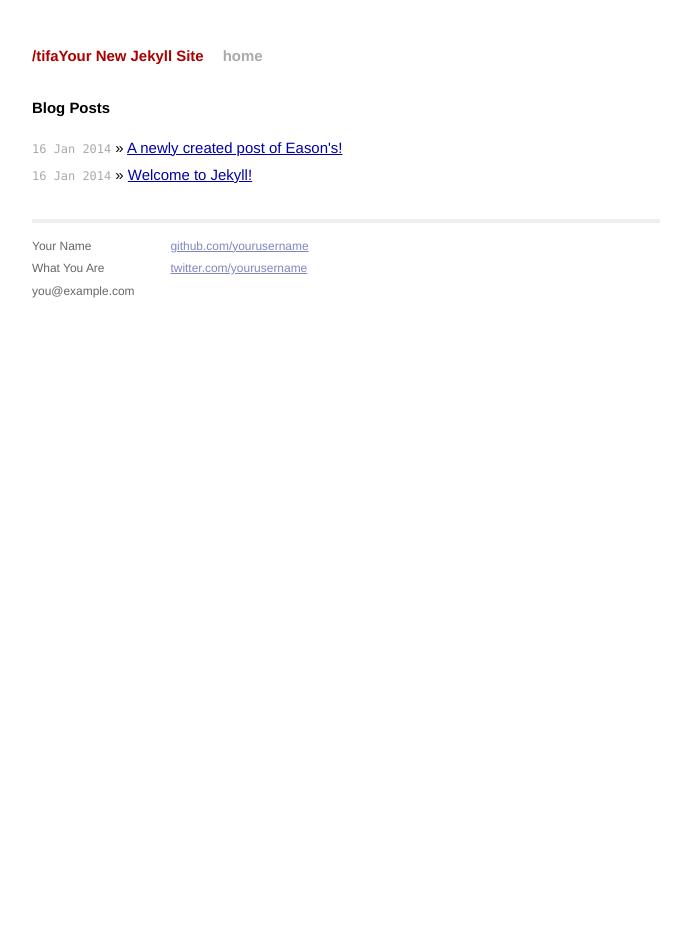
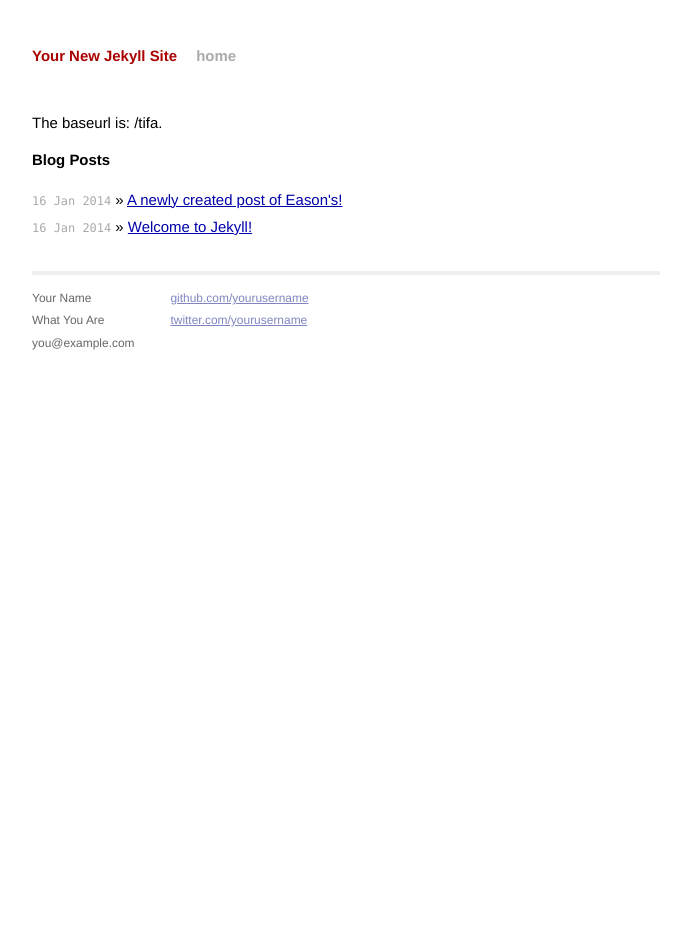
Before and after one commit to easoncxz/tifa, a Jekyll site: the page built from index.html, in a window 1280 px wide. Shown: the whole page, without its empty margins (294-985 px from the left). Built offline with Jekyll 4.4.1, drawn with Linux system fonts in a browser that asks for light colours; Markdown is read by kramdown in place of the engine named in the settings.

Commit message:
Fixes of contents.

```diff
--- a/_layouts/default.html
+++ b/_layouts/default.html
@@ -17,8 +17,9 @@
 
         <div class="site">
           <div class="header">
-            <h1 class="title"><a href="{{ site.baseurl }}">{{ site.baseurl }}{{ site.name }}</a></h1>
+            <h1 class="title"><a href="{{ site.baseurl }}">{{ site.name }}</a></h1>
             <a class="extra" href="{{ site.baseurl }}">home</a>
+            <p>The baseurl is: {{ site.baseurl }}.</p>
           </div>
 
           {{ content }}
--- a/index.html
+++ b/index.html
@@ -7,7 +7,7 @@ title: Your New Jekyll Site
   <h1>Blog Posts</h1>
   <ul class="posts">
     {% for post in site.posts %}
-      <li><span>{{ post.date | date_to_string }}</span> &raquo; <a href="{{ site.baseurl }}{{ post.url }}">{{ post.title }}</a></li>
+      <li><span>{{ post.date | date_to_string }}</span> &raquo; <a href="{{ post.url }}">{{ post.title }}</a></li>
     {% endfor %}
   </ul>
 </div>
```
Also changed, not shown: 6 other files.
